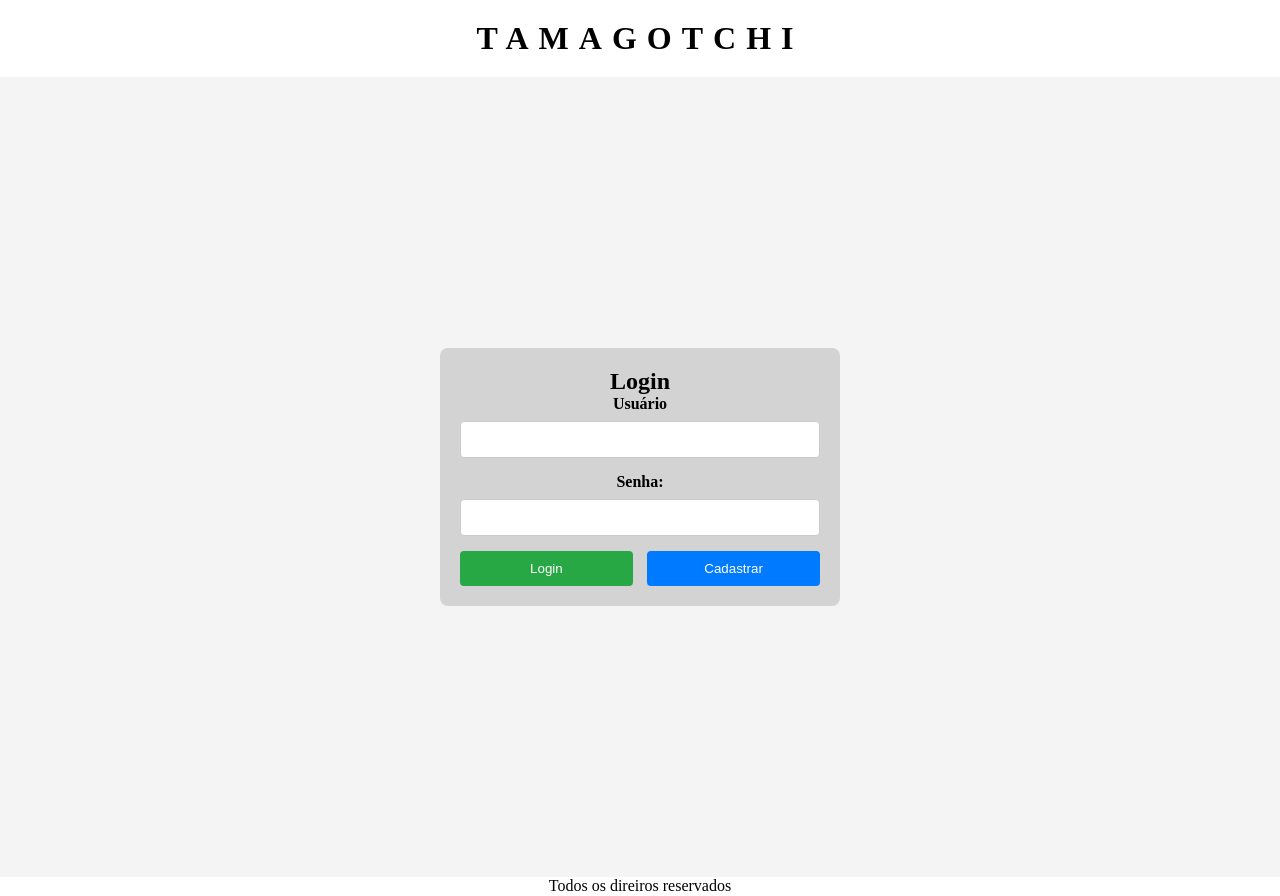
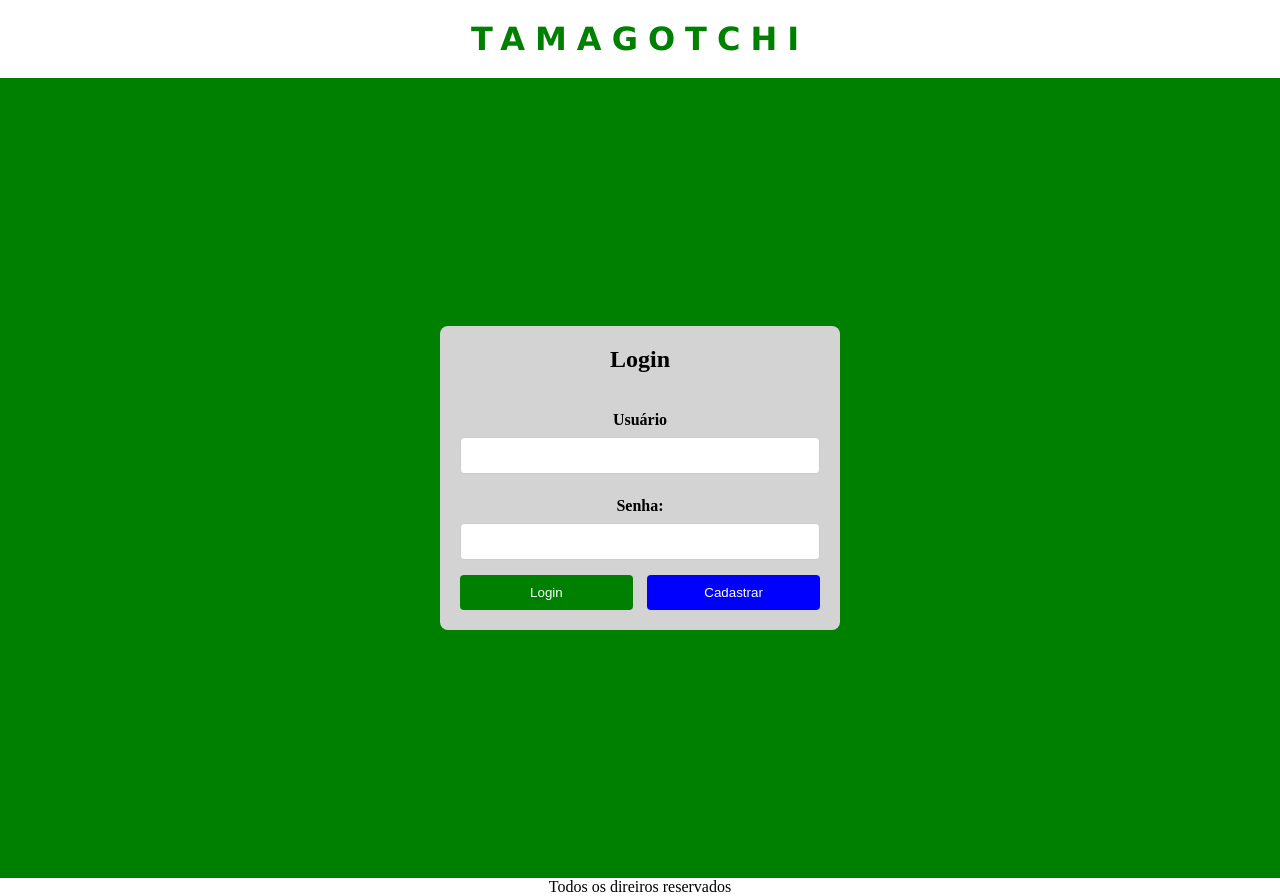
Before and after one commit to arturmsoares/Java-Script-Basico-IFTM, a plain HTML site: page lista07/index.html in a window 1280 px wide. Drawn offline with Linux system fonts and the light colour scheme.

Commit message:
Update style1.css

```diff
--- a/lista07/css/style1.css
+++ b/lista07/css/style1.css
@@ -5,7 +5,7 @@
 }
 
 main{
-    background-color: #f4f4f4;
+    background-color: green;
     display: flex;
     justify-content: center;
     align-items: center;
@@ -19,6 +19,24 @@ header{
     letter-spacing: 10px;
 }
 
+header h1 {
+    font-family: Verdana, Geneva, Tahoma, sans-serif;
+    animation: move 1s infinite ease-in-out;
+    color:green;
+}
+
+@keyframes move {
+    0%, 100% {
+        transform: translateY(0);
+    }
+    50% {
+        transform: translateY(-20px);
+    }
+}
+
+main h2{
+    margin-bottom: 30px;
+}
 
 .container{
     display: flex;
@@ -33,15 +51,12 @@ header{
 
 
 label {
-    display: block;
-    margin-bottom: 8px;
+    margin: 8px;
     font-weight: bold;
-    text-align: center;
 }
 
 input[type="text"],
 input[type="password"] {
-    width: 100%;
     padding: 10px;
     margin-bottom: 15px;
     border: 1px solid #ccc;
@@ -59,16 +74,16 @@ input[type="button"] {
     padding: 10px;
     border: none;
     border-radius: 4px;
-    color: #fff;
+    color: white;
     cursor: pointer;
 }
 
 #btnLogin {
-    background-color: #28a745;
+    background-color: green;
 }
 
 #btnCadastrar {
-    background-color: #007bff;
+    background-color: blue;
 }
 
 #btnLimpar {
```
